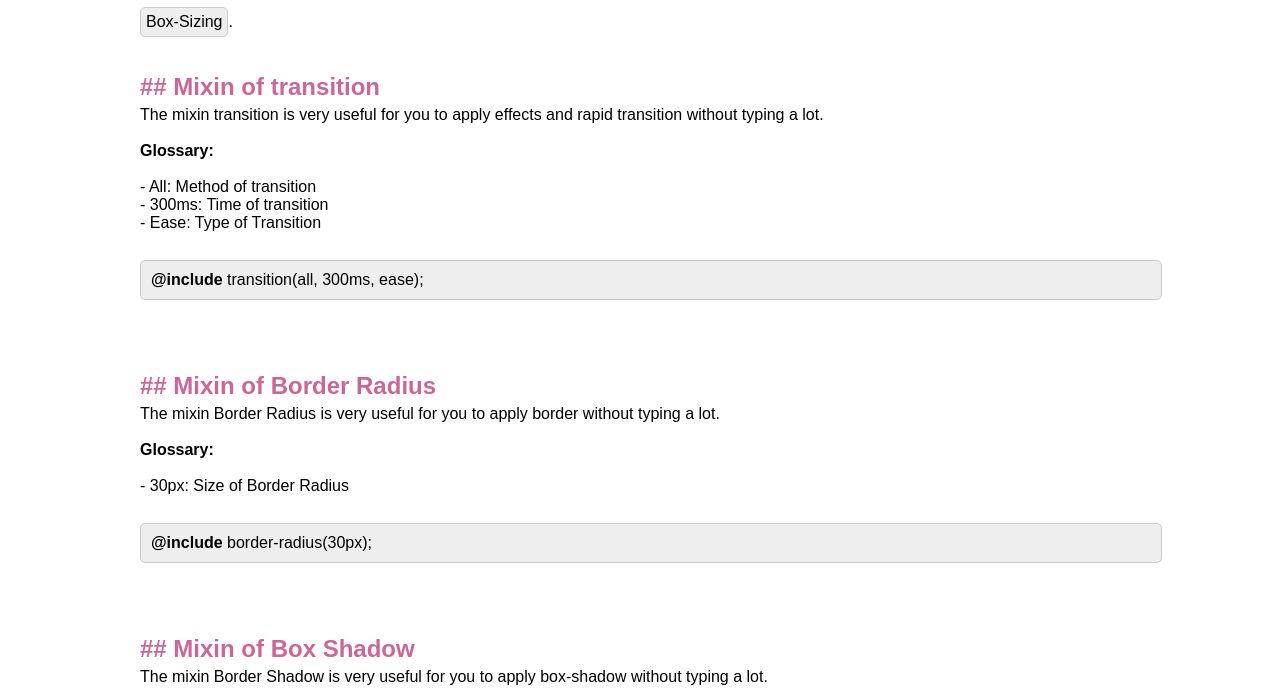
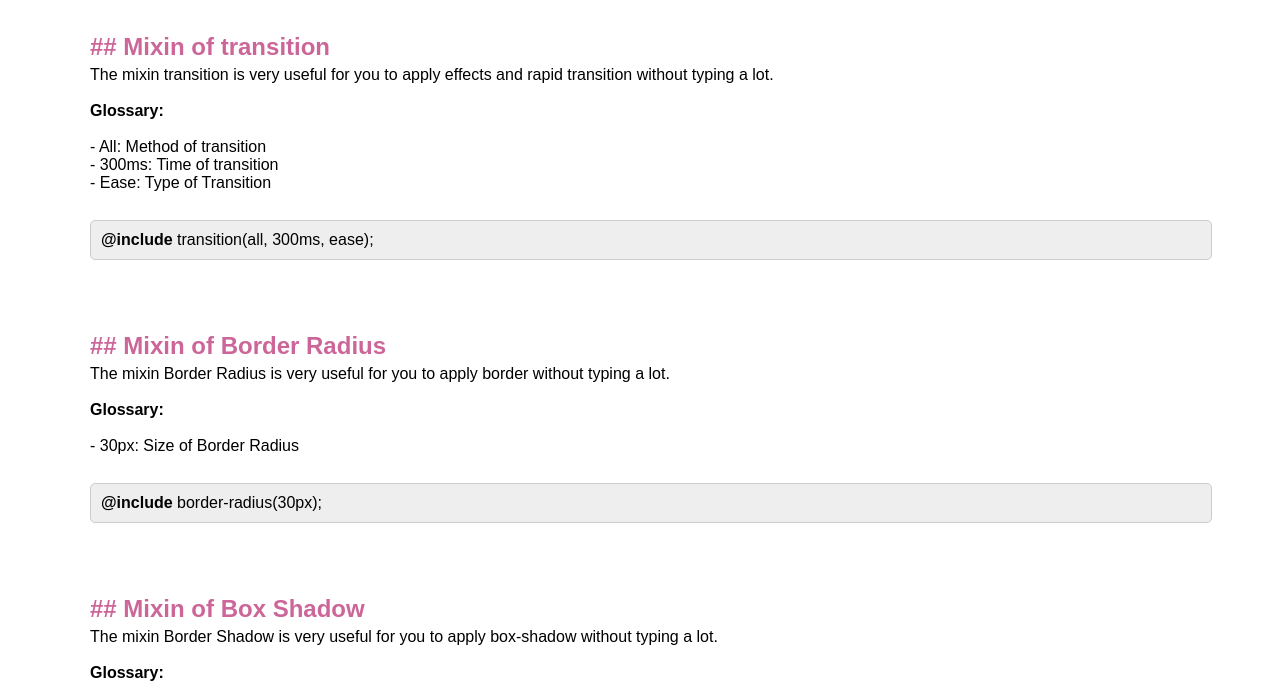
Before and after one commit to neysimoes/sass-devtools, a plain HTML site: page index.html in a window 1280 px wide. Shown: the part 726-1423 px from the top of the page. Drawn offline with nearby package versions, Linux system fonts and the light colour scheme; files whose address does not match are found by name.

Commit message:
Changing the size of container.

```diff
--- a/css/style.scss
+++ b/css/style.scss
@@ -19,10 +19,6 @@ $white: #fff;
   @include transition(all, 100ms, ease);
 }
 
-body {
-  height: 1200px;
-}
-
 ::selection {
   background: $pink;
   color: $white;
@@ -34,7 +30,7 @@ body {
 }
 
 .container {
-  max-width: 1000px;
+  max-width: 1100px;
   margin: 0 auto;
 }
 
```
Also changed, not shown: css/style.css.
